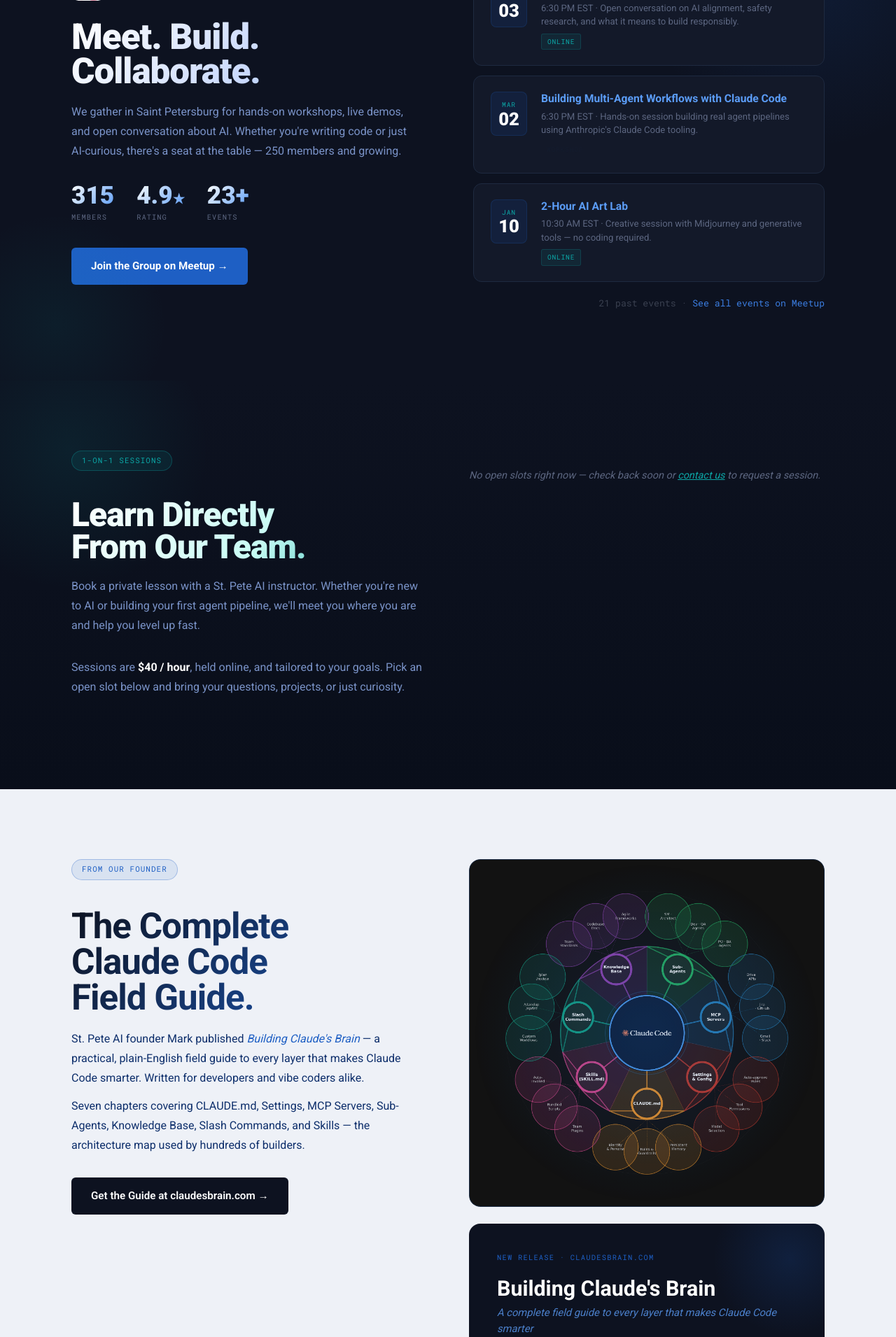
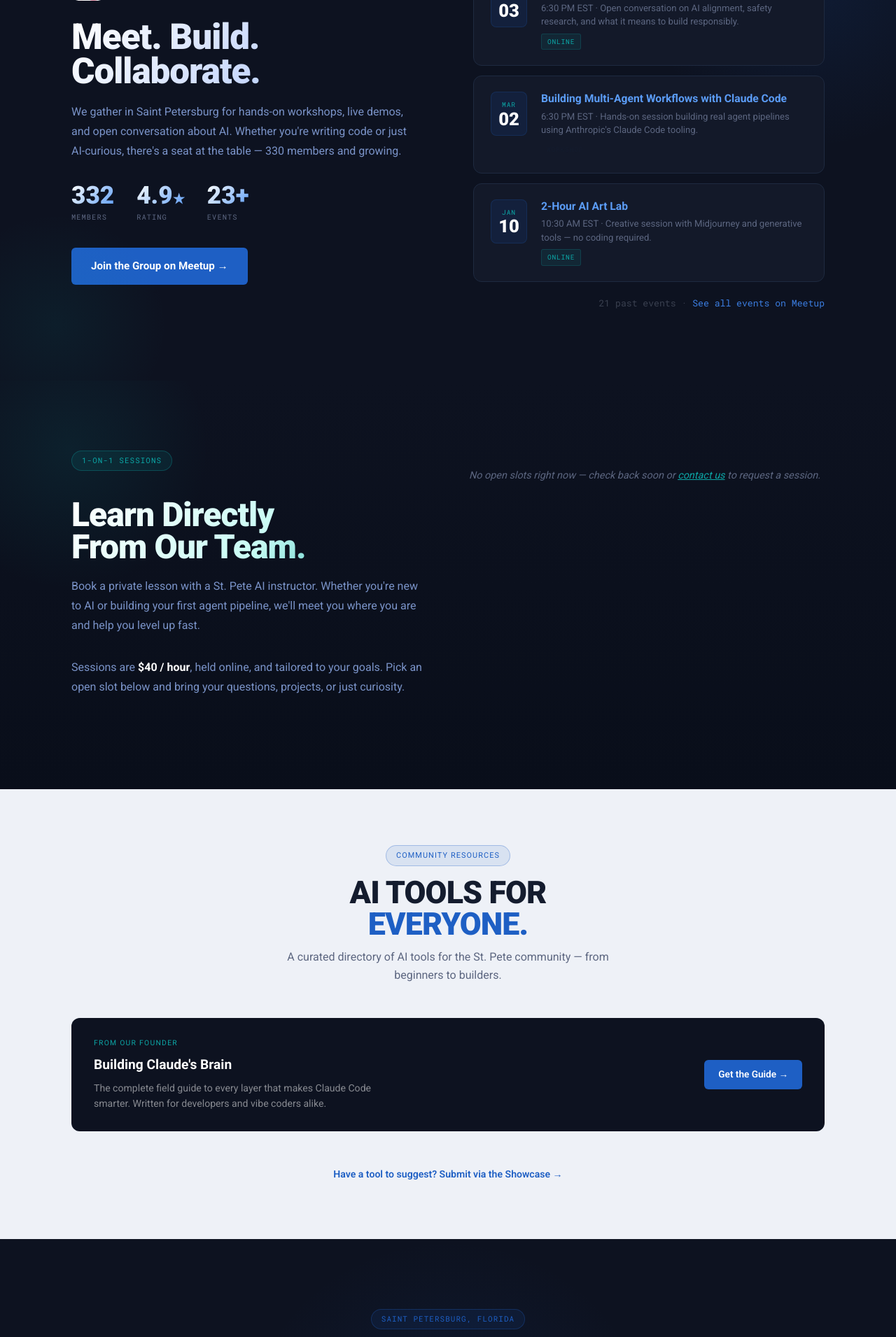
Before and after one commit to Scrumbuddha/stpeteai, a Flask app: page / in a window 1280 px wide. Shown: the part 4207-6118 px from the top of the page at 70% size. Run offline with Flask 3, Linux system fonts and the light colour scheme; some libraries are stand-ins or nearby versions.

Commit message:
feat: rewrite resources section with AI tools directory
Co-Authored-By: Claude Sonnet 4.6 <noreply@anthropic.com>

```diff
--- a/templates/index.html
+++ b/templates/index.html
@@ -723,9 +723,9 @@ footer{background:var(--dark);border-top:1px solid var(--border-dark);padding:48
           <span class="meetup-logo-label">Saint Petersburg AI<br>Collaborative Intelligence Group</span>
         </div>
         <h2>Meet. Build.<br>Collaborate.</h2>
-        <p>We gather in Saint Petersburg for hands-on workshops, live demos, and open conversation about AI. Whether you're writing code or just AI-curious, there's a seat at the table — 250 members and growing.</p>
+        <p>We gather in Saint Petersburg for hands-on workshops, live demos, and open conversation about AI. Whether you're writing code or just AI-curious, there's a seat at the table — 330 members and growing.</p>
         <div class="meetup-stats">
-          <div class="mstat"><span class="mstat-n">315</span><span class="mstat-l">Members</span></div>
+          <div class="mstat"><span class="mstat-n">332</span><span class="mstat-l">Members</span></div>
           <div class="mstat"><span class="mstat-n">4.9<span style="font-size:1.2rem">★</span></span><span class="mstat-l">Rating</span></div>
           <div class="mstat"><span class="mstat-n">23+</span><span class="mstat-l">Events</span></div>
         </div>
@@ -796,47 +796,64 @@ footer{background:var(--dark);border-top:1px solid var(--border-dark);padding:48
   </div>
 </section>
 
-<!-- Claude's Brain Promo -->
-<section id="claudes-brain">
+<!-- Resources -->
+<section id="claudes-brain" style="padding:80px 0;background:#eef1f7">
   <div class="container">
-    <div class="brain-grid">
-      <div class="brain-left reveal">
-        <span class="tag tag-blue">From Our Founder</span>
-        <h2 class="display">The Complete<br>Claude Code<br>Field Guide.</h2>
-        <p>St. Pete AI founder Mark published <em>Building Claude's Brain</em> — a practical, plain-English field guide to every layer that makes Claude Code smarter. Written for developers and vibe coders alike.</p>
-        <p>Seven chapters covering CLAUDE.md, Settings, MCP Servers, Sub-Agents, Knowledge Base, Slash Commands, and Skills — the architecture map used by hundreds of builders.</p>
-        <a class="btn-dark" href="https://www.claudesbrain.com" target="_blank" rel="noopener">Get the Guide at claudesbrain.com &rarr;</a>
+
+    <!-- Section header -->
+    <div style="text-align:center;margin-bottom:48px">
+      <span style="display:inline-block;background:rgba(30,95,196,.1);border:1px solid rgba(30,95,196,.3);border-radius:100px;padding:5px 14px;font-size:.68rem;letter-spacing:.1em;text-transform:uppercase;color:#1e5fc4;margin-bottom:16px">Community Resources</span>
+      <h2 style="font-family:'Roboto',sans-serif;font-size:clamp(2rem,4vw,2.8rem);font-weight:900;letter-spacing:-.02em;line-height:1;color:#141c2e;margin-bottom:12px;margin-top:0">AI TOOLS FOR<br><span style="color:#1e5fc4">EVERYONE.</span></h2>
+      <p style="color:#5c6680;font-size:1rem;max-width:520px;margin:0 auto">A curated directory of AI tools for the St. Pete community — from beginners to builders.</p>
+    </div>
+
+    <!-- Featured: Claude's Brain -->
+    <div style="background:#0d1220;border-radius:12px;padding:28px 32px;display:flex;align-items:center;justify-content:space-between;margin-bottom:48px;gap:24px;flex-wrap:wrap">
+      <div>
+        <div style="font-size:.65rem;letter-spacing:.12em;text-transform:uppercase;color:#0ca5a5;margin-bottom:8px">From Our Founder</div>
+        <div style="font-size:1.2rem;font-weight:700;color:#fff;margin-bottom:6px">Building Claude's Brain</div>
+        <div style="font-size:.88rem;color:rgba(255,255,255,.5);max-width:400px">The complete field guide to every layer that makes Claude Code smarter. Written for developers and vibe coders alike.</div>
       </div>
-      <div class="brain-right reveal">
-        <div class="brain-img-wrap">
-          <img src="/static/images/radial-chart.jpg" alt="Claude's Brain — 7-Layer Architecture Diagram" loading="lazy">
-          <div class="brain-img-glow"></div>
-        </div>
-      <div class="brain-card">
-        <div class="brain-card-tag">New Release &middot; claudesbrain.com</div>
-        <h3>Building Claude's Brain</h3>
-        <div class="brain-card-sub">A complete field guide to every layer that makes Claude Code smarter</div>
-        <div class="chapters-list">
-          <div class="chapter-row"><span class="ch-num">01</span><span class="ch-name">CLAUDE.md — Identity &amp; Persistent Memory</span></div>
-          <div class="chapter-row"><span class="ch-num">02</span><span class="ch-name">Settings &amp; Config — Tool Allowlists</span></div>
-          <div class="chapter-row"><span class="ch-num">03</span><span class="ch-name">MCP Servers — Connect Any Tool</span></div>
-          <div class="chapter-row"><span class="ch-num">04</span><span class="ch-name">Sub-Agents — Your AI Agile Team</span></div>
-          <div class="chapter-row"><span class="ch-num">05</span><span class="ch-name">Knowledge Base — Domain Memory</span></div>
-          <div class="chapter-row"><span class="ch-num">06</span><span class="ch-name">Slash Commands — Packaged Workflows</span></div>
-          <div class="chapter-row"><span class="ch-num">07</span><span class="ch-name">Skills — Auto-Invoked Behaviors</span></div>
-        </div>
-        <div class="brain-price-row">
-          <div class="brain-price">$6.99</div>
-          <div class="brain-formats">
-            <span class="fmt-badge">PDF</span>
-            <span class="fmt-badge">DOCX</span>
-            <span class="fmt-badge">Instant</span>
+      <a href="https://www.claudesbrain.com" target="_blank" rel="noopener" style="background:#1e5fc4;color:#fff;padding:10px 20px;border-radius:6px;text-decoration:none;font-size:.85rem;font-weight:600;white-space:nowrap;flex-shrink:0">Get the Guide &rarr;</a>
+    </div>
+
+    <!-- Category-grouped tool cards -->
+    {% if ai_tools %}
+      {% set ns = namespace(current_cat=None) %}
+      {% for tool in ai_tools %}
+        {% set cat = tool.category or 'Other' %}
+        {% if cat != ns.current_cat %}
+          {% if ns.current_cat is not none %}
+            </div>
+          {% endif %}
+          {% set ns.current_cat = cat %}
+          <div style="margin-bottom:32px">
+            <div style="font-size:.72rem;letter-spacing:.12em;text-transform:uppercase;color:#5c6680;font-weight:600;margin-bottom:14px;padding-bottom:8px;border-bottom:1px solid #c4ccdc">{{ cat }}</div>
+            <div style="display:grid;grid-template-columns:repeat(auto-fill,minmax(220px,1fr));gap:12px">
+        {% endif %}
+            <div style="background:#fff;border:1px solid #c4ccdc;border-radius:8px;padding:16px;display:flex;align-items:center;justify-content:space-between;gap:12px">
+              <div>
+                <div style="font-weight:600;font-size:.92rem;color:#141c2e">{{ tool.name }}</div>
+                {% if tool.description %}
+                <div style="font-size:.78rem;color:#5c6680;margin-top:2px">{{ tool.description[:80] }}</div>
+                {% endif %}
+              </div>
+              {% if tool.url %}
+              <a href="{{ tool.url }}" target="_blank" rel="noopener" style="font-size:.78rem;color:#1e5fc4;text-decoration:none;font-weight:600;white-space:nowrap;flex-shrink:0">Visit &rarr;</a>
+              {% endif %}
+            </div>
+      {% endfor %}
+      {% if ns.current_cat is not none %}
           </div>
         </div>
-        <a class="brain-cta" href="https://www.claudesbrain.com" target="_blank" rel="noopener">Get the Ebook — One-Time Purchase</a>
-      </div><!-- /.brain-card -->
-      </div><!-- /.brain-right -->
+      {% endif %}
+    {% endif %}
+
+    <!-- Bottom CTA -->
+    <div style="text-align:center;margin-top:16px">
+      <a href="/match" style="font-size:.88rem;color:#1e5fc4;text-decoration:none;font-weight:600">Have a tool to suggest? Submit via the Showcase &rarr;</a>
     </div>
+
   </div>
 </section>
 
@@ -925,7 +942,7 @@ footer{background:var(--dark);border-top:1px solid var(--border-dark);padding:48
       </div>
       <div class="footer-col">
         <h5>Resources</h5>
-        <a href="#claudes-brain">Claude's Brain Guide</a>
+        <a href="#claudes-brain">Resources</a>
         <a href="https://www.claudesbrain.com" target="_blank" rel="noopener">claudesbrain.com</a>
       </div>
       <div class="footer-col">
```
